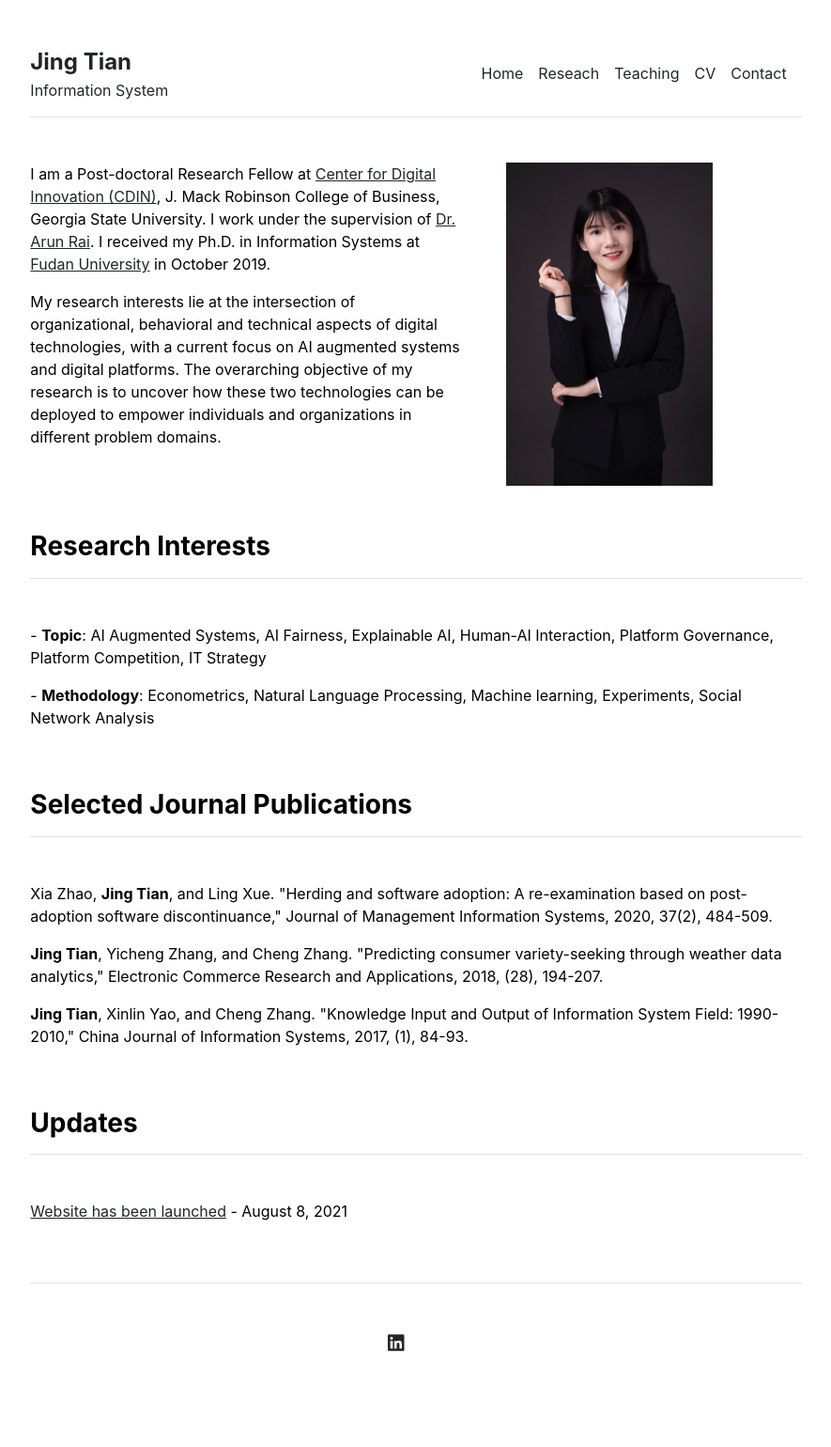
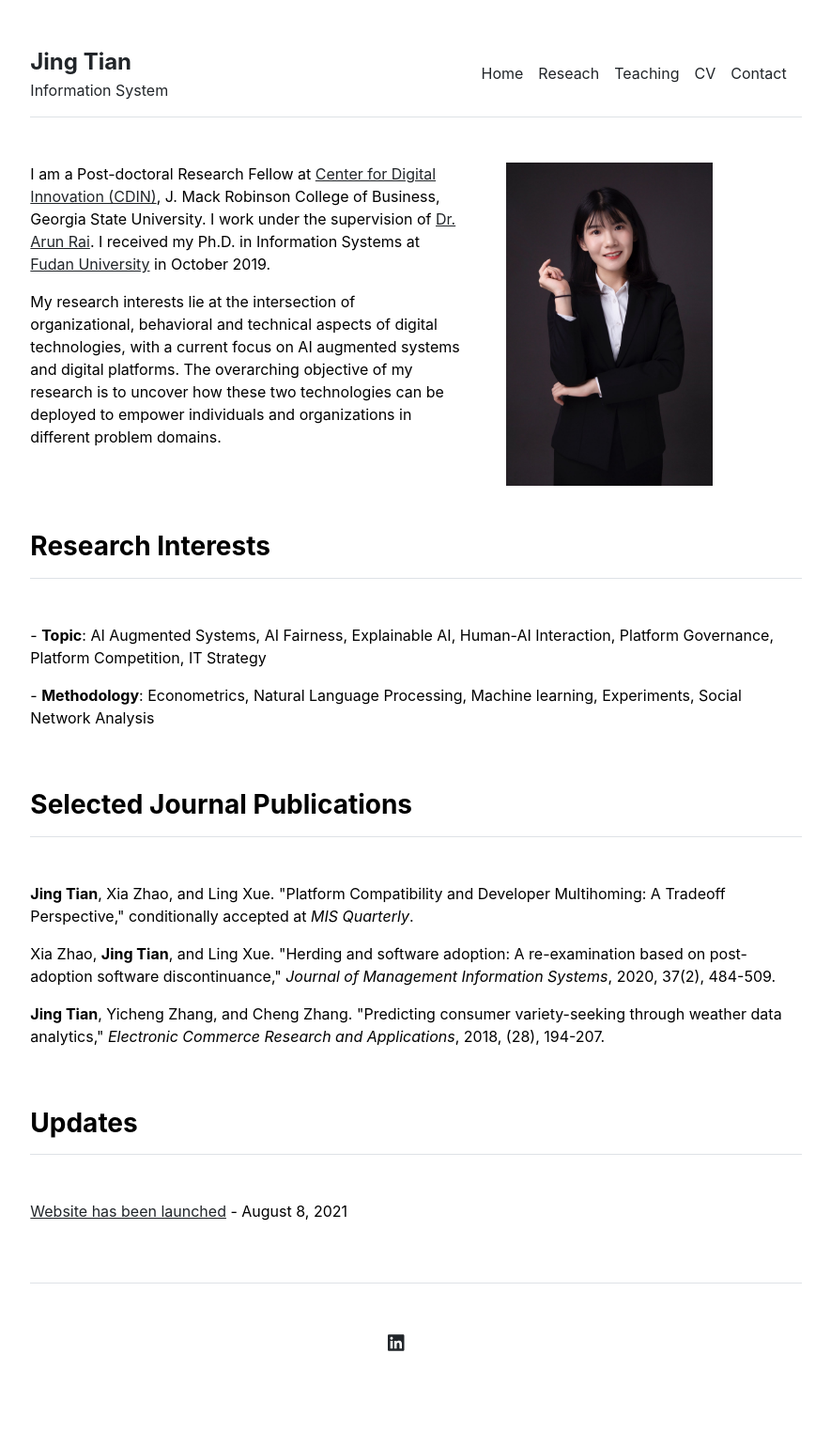
Before and after one commit to jingtianIS/jingtianIS.github.io, a Jekyll site: the page built from index.md, in a window 1280 px wide. Shown: the whole page at 94% size, without its empty margins (197-1082 px from the left). Built offline with Jekyll 4.4.1, drawn with Linux system fonts in a browser that asks for light colours.

Commit message:
Update publications.yml

```diff
--- a/_data/publications.yml
+++ b/_data/publications.yml
@@ -1,13 +1,12 @@
 selected_journal:
-- {name: 'Xia Zhao, <b>Jing Tian</b>, and Ling Xue. "Herding and software adoption: A re-examination based on post-adoption software discontinuance," Journal of Management Information Systems, 2020, 37(2), 484-509.'}
-- {name: '<b>Jing Tian</b>, Yicheng Zhang, and Cheng Zhang. "Predicting consumer variety-seeking through weather data analytics," Electronic Commerce Research and Applications, 2018, (28), 194-207.'}
-- {name: '<b>Jing Tian</b>, Xinlin Yao, and Cheng Zhang. "Knowledge Input and Output of Information System Field: 1990-2010," China Journal of Information Systems, 2017, (1), 84-93.'}
+- {name: '<b>Jing Tian</b>, Xia Zhao, and Ling Xue. "Platform Compatibility and Developer Multihoming: A Tradeoff Perspective," conditionally accepted at <i>MIS Quarterly</i>.'}
+- {name: 'Xia Zhao, <b>Jing Tian</b>, and Ling Xue. "Herding and software adoption: A re-examination based on post-adoption software discontinuance," <i>Journal of Management Information Systems</i>, 2020, 37(2), 484-509.'}
+- {name: '<b>Jing Tian</b>, Yicheng Zhang, and Cheng Zhang. "Predicting consumer variety-seeking through weather data analytics," <i>Electronic Commerce Research and Applications</i>, 2018, (28), 194-207.'}
 
 other_journal:
 #- {name: '', url: ''}
 
 working:
-- {name: '<b>Jing Tian</b>, Xia Zhao, and Ling Xue. "Platform Compatibility and Developer Multihoming: A Tradeoff Perspective," under the 3rd round review at MIS Quarterly.'}
 - {name: 'Arun Rai, <b>Jing Tian</b>, Ling Xue. "AI Fairness in Organizational Decisions: Conceptualization, Measurement, and Attainment from a Justice Theory Lens," with under final preparation for submission to MIS Quarterly.'}
 - {name: '<b>Jing Tian</b>, Ling Xue, Sean Cao and Yuan Long, "Transparency or Perception Manipulation? A Study of IT Disclosure Tone in the Context of Data Breaches," with target submission to Information Systems Research in Fall 2021.'}
 - {name: '<b>Jing Tian</b> and Arun Rai. "Explainable AI and Human-AI Collaboration: A Control Perspective," target submission to a premier IS journal by December 2021.'}
```
